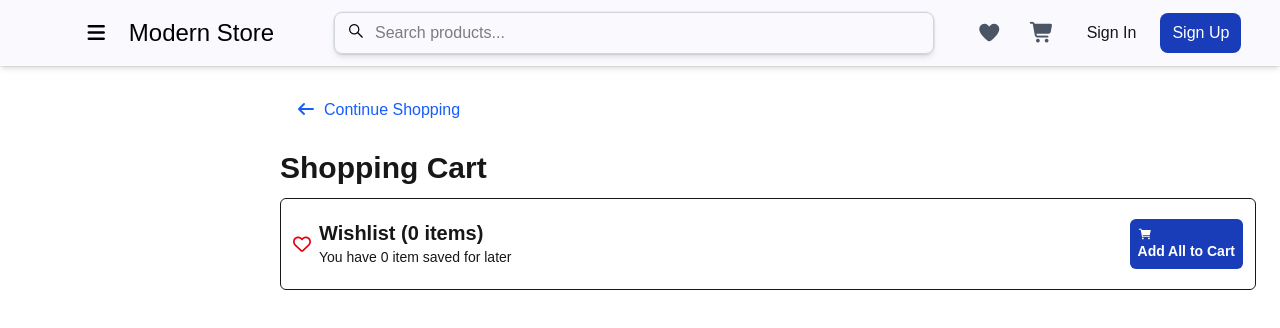
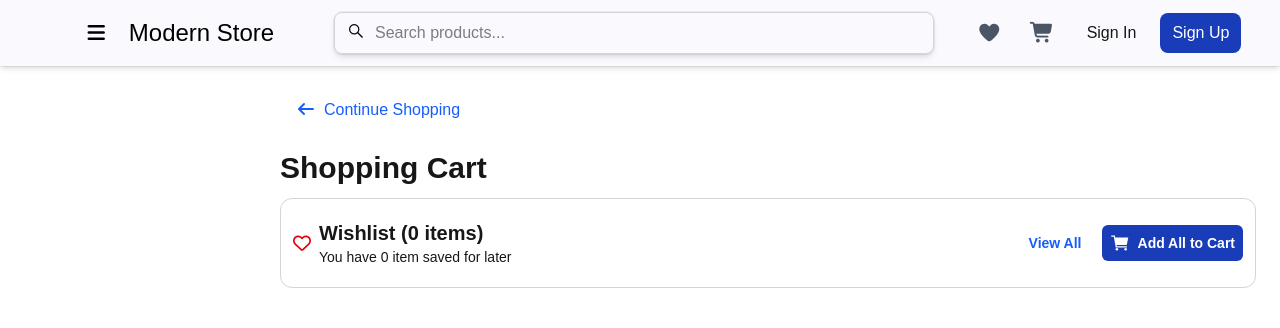
Before and after one commit to nishantcm/modern-store-ecommerce, a Next.js app: page /cart in a window 1280 px wide. Shown: the top 328 px of the page. Built offline with nearby package versions, Linux system fonts and the light colour scheme.

Commit message:
Updated the src/app/cart/page.js file

```diff
--- a/src/app/cart/page.js
+++ b/src/app/cart/page.js
@@ -16,7 +16,7 @@ export default function CartPage() {
         </button>
       </div>
       <h1 className="font-extrabold text-3xl pt-5">Shopping Cart</h1>
-      <div className="rounded-md px-3 py-5 border mt-3">
+      <div className="rounded-xl px-3 py-5 border border-gray-300 mt-3">
         <div className="flex justify-between">
           <div className="flex">
             <div className="flex items-center justify-center">
@@ -27,8 +27,9 @@ export default function CartPage() {
               <p className="text-sm font-light">You have 0 item saved for later</p>
             </div>
           </div>
-          <div className="">
-            <button className="bg-blue-800 p-2 rounded-md hover:bg-blue-700 text-white text-sm font-bold"><IoCartSharp /> Add All to Cart</button>
+          <div className="flex items-center justify-center">
+            <button className="text-blue-600 p-2 rounded-md hover:bg-blue-100 transition text-sm font-bold me-3">View All</button>
+            <button className="bg-blue-800 p-2 rounded-md hover:bg-blue-700 text-white text-sm font-bold flex"><IoCartSharp className="text-xl me-2" /> Add All to Cart</button>
           </div>
         </div>
 
```
